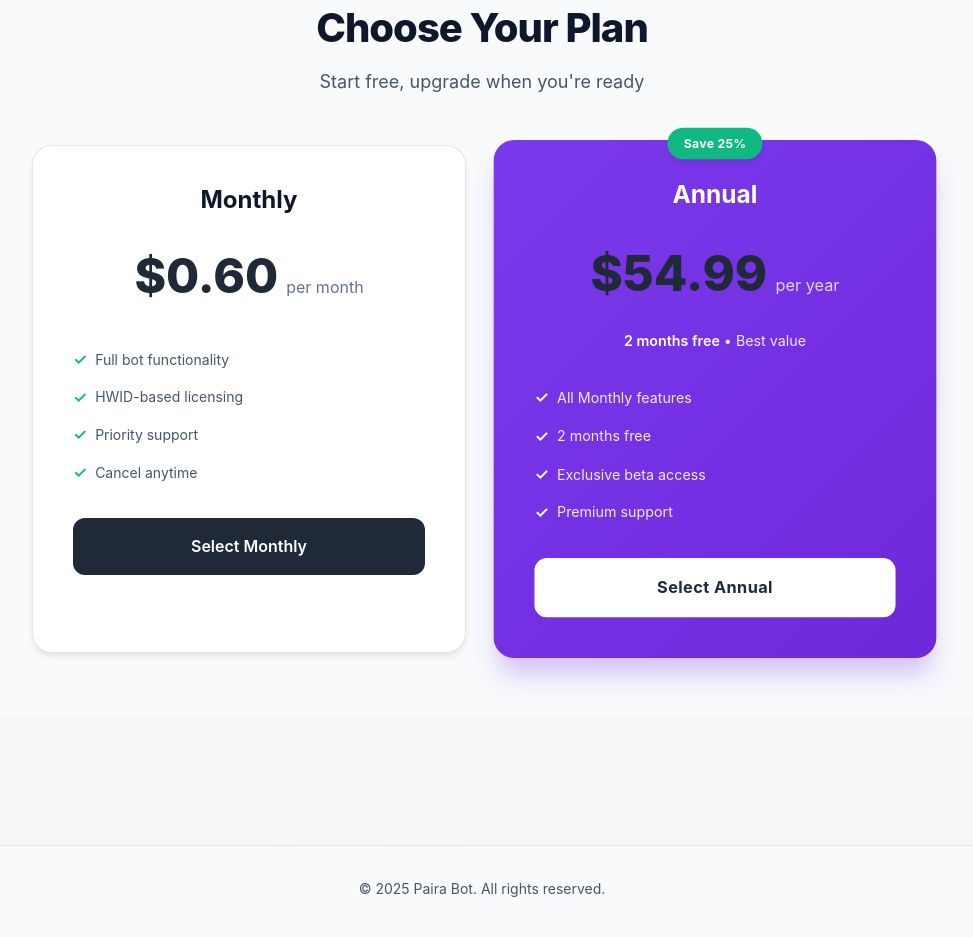
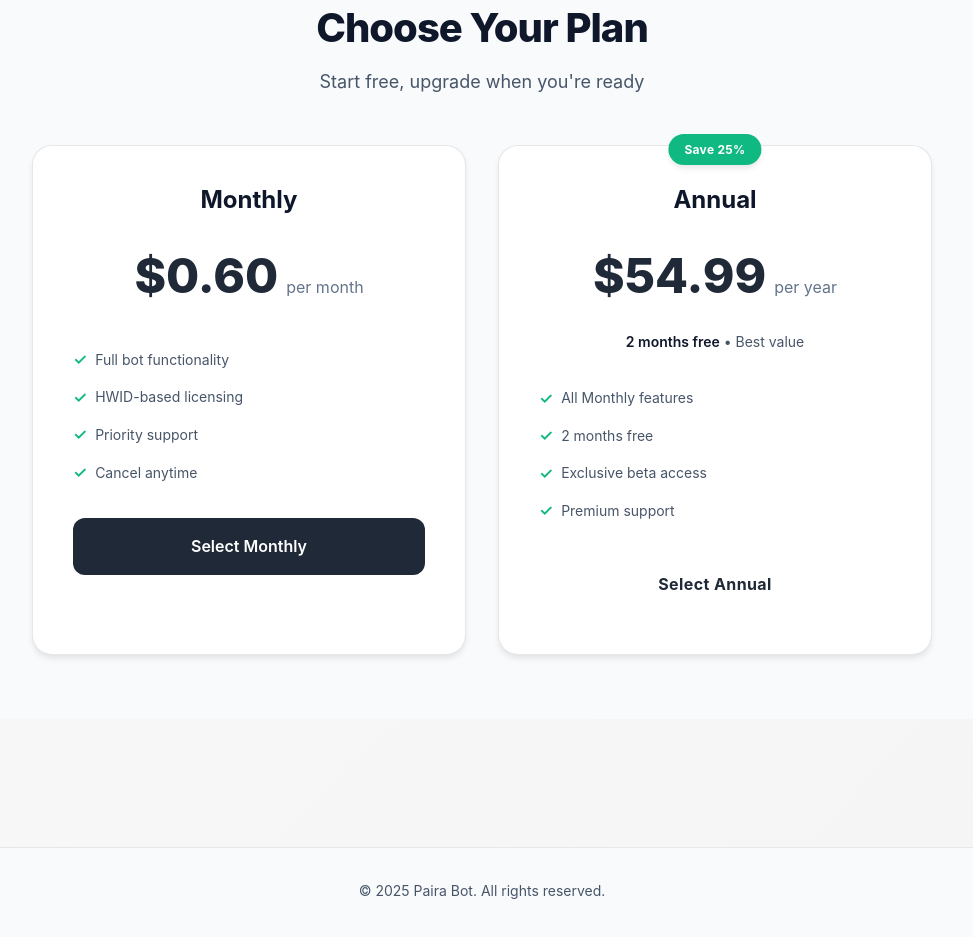
Before and after one commit to Gladamy/paira-subscription-system, a Next.js app in the folder paira-frontend/: page / in a window 1280 px wide. Shown: the part 800-1737 px from the top of the page, without its empty margins (158-1131 px from the left). Built offline with nearby package versions, Linux system fonts and the light colour scheme; no server answers.

Commit message:
Make annual pricing card match monthly card styling (remove purple gradient)

```diff
--- a/paira-frontend/src/app/page.tsx
+++ b/paira-frontend/src/app/page.tsx
@@ -421,23 +421,22 @@ export default function Home() {
 
             {/* Annual Plan - Premium */}
             <div style={{
-              background: 'linear-gradient(135deg, #7C3AED 0%, #6D28D9 100%)',
-              color: '#FFFFFF',
+              backgroundColor: '#FFFFFF',
+              border: '1px solid rgba(15, 23, 42, 0.1)',
               borderRadius: '20px',
               padding: '2.5rem',
               textAlign: 'center',
-              position: 'relative',
-              transform: 'scale(1.02)',
-              boxShadow: '0 20px 25px -5px rgba(124, 58, 237, 0.3)',
-              transition: 'all 0.3s ease'
+              boxShadow: '0 4px 6px -1px rgba(0, 0, 0, 0.1)',
+              transition: 'all 0.3s ease',
+              position: 'relative'
             }}
             onMouseEnter={(e) => {
-              e.currentTarget.style.transform = 'scale(1.04)';
-              e.currentTarget.style.boxShadow = '0 25px 50px -12px rgba(124, 58, 237, 0.4)';
+              e.currentTarget.style.transform = 'translateY(-4px)';
+              e.currentTarget.style.boxShadow = '0 20px 25px -5px rgba(0, 0, 0, 0.1)';
             }}
             onMouseLeave={(e) => {
-              e.currentTarget.style.transform = 'scale(1.02)';
-              e.currentTarget.style.boxShadow = '0 20px 25px -5px rgba(124, 58, 237, 0.3)';
+              e.currentTarget.style.transform = 'translateY(0)';
+              e.currentTarget.style.boxShadow = '0 4px 6px -1px rgba(0, 0, 0, 0.1)';
             }}>
               <div style={{
                 position: 'absolute',
@@ -458,7 +457,7 @@ export default function Home() {
               <h3 style={{
                 fontSize: '1.5rem',
                 fontWeight: 700,
-                color: '#FFFFFF',
+                color: '#0F172A',
                 marginBottom: '1.5rem',
                 fontFamily: "'Inter', 'SF Pro Display', system-ui, sans-serif"
               }}>Annual</h3>
@@ -477,7 +476,7 @@ export default function Home() {
                 }}>$54.99</span>
                 <span style={{
                   fontSize: '1rem',
-                  color: 'rgba(255, 255, 255, 0.8)',
+                  color: '#64748B',
                   marginLeft: '0.5rem',
                   fontFamily: "'Inter', 'SF Pro Text', system-ui, sans-serif"
                 }}>per year</span>
@@ -485,12 +484,12 @@ export default function Home() {
 
               <div style={{
                 fontSize: '0.875rem',
-                color: 'rgba(255, 255, 255, 0.9)',
+                color: '#475569',
                 marginBottom: '2rem',
                 fontFamily: "'Inter', 'SF Pro Text', system-ui, sans-serif"
               }}>
                 <span style={{
-                  color: '#FFFFFF',
+                  color: '#0F172A',
                   fontWeight: 600
                 }}>2 months free</span> • Best value
               </div>
@@ -506,11 +505,11 @@ export default function Home() {
                   alignItems: 'center',
                   marginBottom: '0.75rem',
                   fontSize: '0.875rem',
-                  color: 'rgba(255, 255, 255, 0.9)',
+                  color: '#475569',
                   fontFamily: "'Inter', 'SF Pro Text', system-ui, sans-serif"
                 }}>
                   <span style={{
-                    color: '#FFFFFF',
+                    color: '#10B981',
                     fontWeight: 600,
                     marginRight: '0.5rem',
                     fontSize: '1rem'
@@ -522,11 +521,11 @@ export default function Home() {
                   alignItems: 'center',
                   marginBottom: '0.75rem',
                   fontSize: '0.875rem',
-                  color: 'rgba(255, 255, 255, 0.9)',
+                  color: '#475569',
                   fontFamily: "'Inter', 'SF Pro Text', system-ui, sans-serif"
                 }}>
                   <span style={{
-                    color: '#FFFFFF',
+                    color: '#10B981',
                     fontWeight: 600,
                     marginRight: '0.5rem',
                     fontSize: '1rem'
@@ -538,11 +537,11 @@ export default function Home() {
                   alignItems: 'center',
                   marginBottom: '0.75rem',
                   fontSize: '0.875rem',
-                  color: 'rgba(255, 255, 255, 0.9)',
+                  color: '#475569',
                   fontFamily: "'Inter', 'SF Pro Text', system-ui, sans-serif"
                 }}>
                   <span style={{
-                    color: '#FFFFFF',
+                    color: '#10B981',
                     fontWeight: 600,
                     marginRight: '0.5rem',
                     fontSize: '1rem'
@@ -553,11 +552,11 @@ export default function Home() {
                   display: 'flex',
                   alignItems: 'center',
                   fontSize: '0.875rem',
-                  color: 'rgba(255, 255, 255, 0.9)',
+                  color: '#475569',
                   fontFamily: "'Inter', 'SF Pro Text', system-ui, sans-serif"
                 }}>
                   <span style={{
-                    color: '#FFFFFF',
+                    color: '#10B981',
                     fontWeight: 600,
                     marginRight: '0.5rem',
                     fontSize: '1rem'
```
